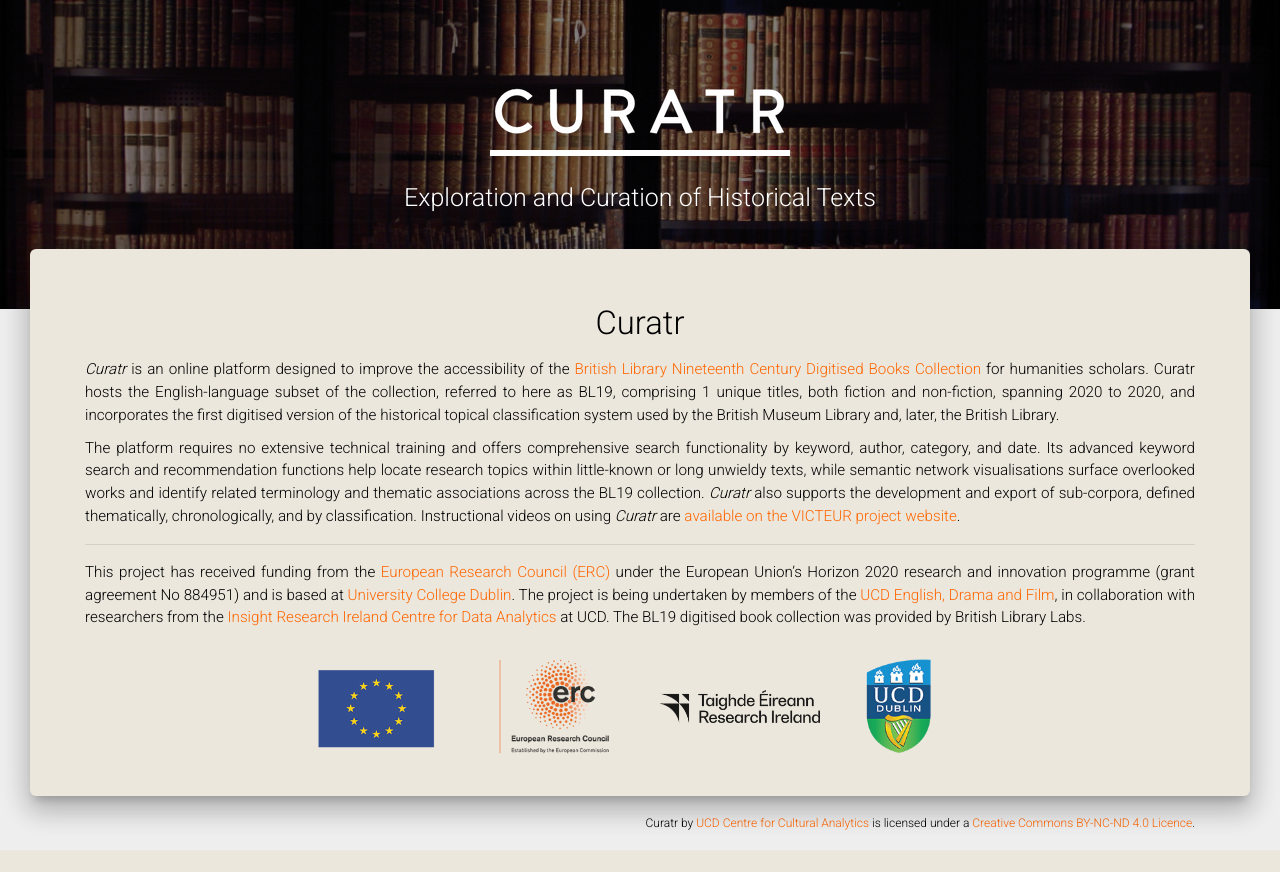
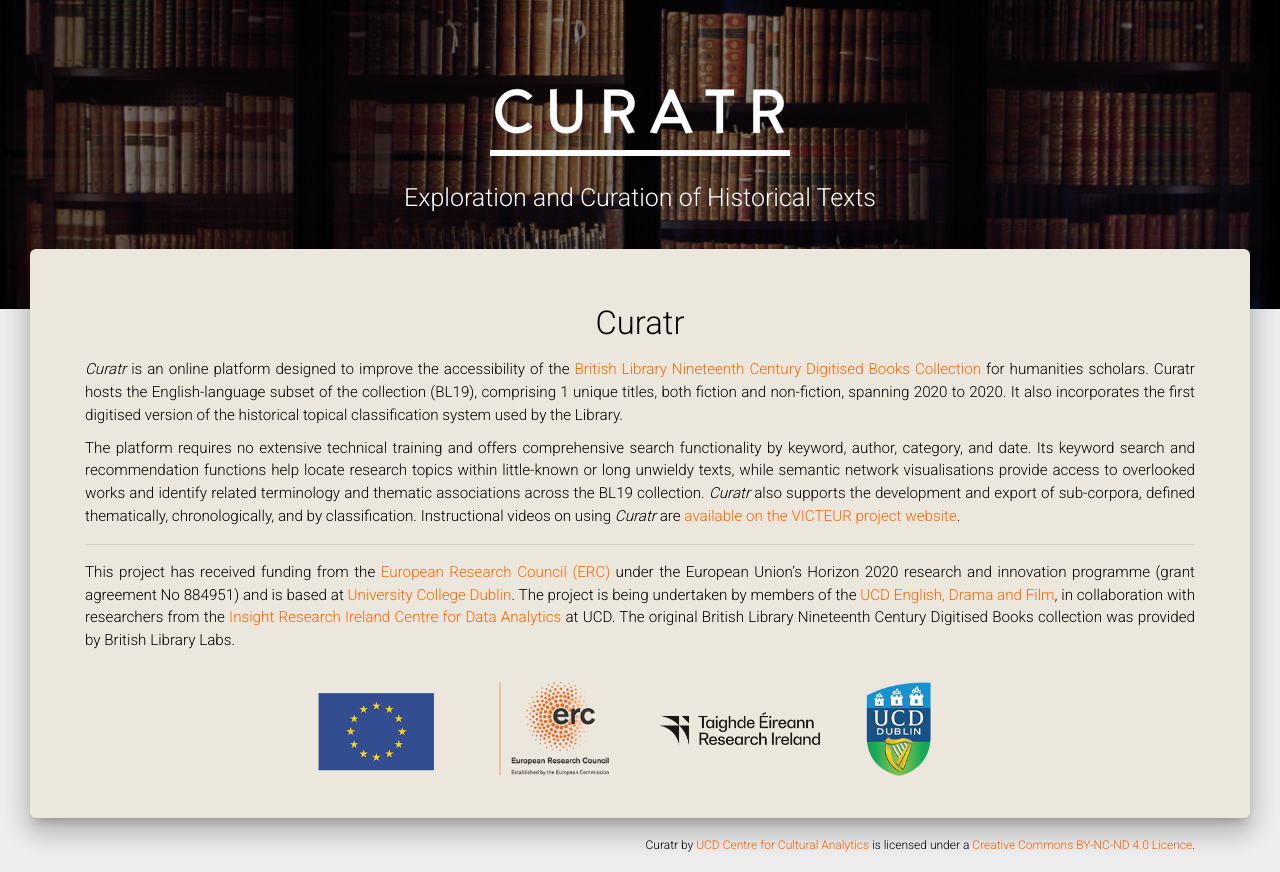
Before and after one commit to derekgreene/curatr, a Flask app: template code/templates/index.html in a window 1280 px wide. Shown: the part 66-938 px from the top of the page. Before the commit the page ends 916 px from the top, so only its background shows below. Run offline with Flask 3, Linux system fonts and the light colour scheme; the template is opened without the code that fills it: most values are stand-ins (such as "Sample title", 1, 10 or a date in 2020); parts of the project's set-up code (start-up, migrations or seed data) failed here and were passed over.

Commit message:
Update template text

```diff
--- a/code/templates/about.html
+++ b/code/templates/about.html
@@ -94,7 +94,7 @@
     <h5 class="division">Acknowledgements</h5>
     <p class="text-justify">
         This work is part of the <a href="https://projectvicteur.com/" target="_blank" rel="noopener noreferrer">VICTEUR project</a>, which has received funding from the <a target="_blank" rel="noopener noreferrer" href="https://erc.europa.eu/">European Research Council (ERC)</a> under the European Union's Horizon 2020 research and innovation programme (grant agreement No 884951), and is being undertaken by members of the <a href="https://www.ucd.ie/englishdramafilm/" target="_blank" rel="noopener noreferrer">UCD School of English, Drama and Film</a>, in collaboration with researchers from the <a href="https://www.insight-centre.org/" target="_blank" rel="noopener noreferrer">Insight Research Ireland Centre for Data Analytics</a> at the <a href="https://www.ucd.ie/cs/" target="_blank" rel="noopener noreferrer">UCD School of Computer Science</a>.
-        The BL19 digitised book collection was provided by British Library Labs.
+        The original British Library Nineteenth Century Digitised Books collection was provided by British Library Labs.
         Curatr by <a href="https://cca.ucd.ie/" target="_blank" rel="noopener noreferrer">UCD Centre for Cultural Analytics</a> is licensed under a <a rel="license noopener noreferrer" href="https://creativecommons.org/licenses/by-nc-nd/4.0/" target="_blank">Creative Commons BY-NC-ND 4.0 Licence</a>. Background image created by <a href="https://www.flickr.com/photos/stevecadman/486263551" target="_blank" rel="noopener noreferrer">Steven Cadman</a>.
     </p>
     <p style="align: center; margin-top: 1.8em;">
--- a/code/templates/block-welcome.html
+++ b/code/templates/block-welcome.html
@@ -1,16 +1,16 @@
 <h2>{% if require_login %}Welcome{% if current_user.guest %} (Guest Account){% endif %}{% else %}Curatr{% endif %}</h2>
 
-<p class="text-justify"><i>Curatr</i> is an online platform designed to improve the accessibility of the <a href="https://doi.org/10.21250/db14" target="_blank" rel="noopener noreferrer">British Library Nineteenth Century Digitised Books Collection</a> for humanities scholars. Curatr hosts the English-language subset of the collection, referred to here as BL19, comprising {{ num_books }} unique titles, both fiction and non-fiction, spanning {{ year_min }} to {{ year_max }}, and incorporates the first digitised version of the historical topical classification system used by the British Museum Library and, later, the British Library.</p>
+<p class="text-justify"><i>Curatr</i> is an online platform designed to improve the accessibility of the <a href="https://doi.org/10.21250/db14" target="_blank" rel="noopener noreferrer">British Library Nineteenth Century Digitised Books Collection</a> for humanities scholars. Curatr hosts the English-language subset of the collection (BL19), comprising {{ num_books }} unique titles, both fiction and non-fiction, spanning {{ year_min }} to {{ year_max }}. It also incorporates the first digitised version of the historical topical classification system used by the Library.</p>
 
 <p class="text-justify">The platform requires no extensive technical training and offers comprehensive search functionality
-    by keyword, author, category, and date. Its advanced keyword search and recommendation functions help locate research
-    topics within little-known or long unwieldy texts, while semantic network visualisations surface overlooked works and
+    by keyword, author, category, and date. Its keyword search and recommendation functions help locate research
+    topics within little-known or long unwieldy texts, while semantic network visualisations provide access to overlooked works and
     identify related terminology and thematic associations across the BL19 collection. <i>Curatr</i> also supports the
     development and export of sub-corpora, defined thematically, chronologically, and by classification. Instructional
     videos on using <i>Curatr</i> are <a href="https://projectvicteur.com/2023/01/10/curatr-videos/" target="_blank" rel="noopener noreferrer">available
     on the VICTEUR project website</a>.</p>
 <hr>
-<p class="text-justify">This project has received funding from the <a target="_blank" rel="noopener noreferrer" href="https://erc.europa.eu/">European Research Council (ERC)</a> under the European Union’s Horizon 2020 research and innovation programme (grant agreement No 884951) and is based at <a target="_blank" rel="noopener noreferrer" href="https://www.ucd.ie/">University College Dublin</a>. The project is being undertaken by members of the <a href=’https://www.ucd.ie/englishdramafilm/’ target=’_blank’ rel="noopener noreferrer">UCD English, Drama and Film</a>, in collaboration with researchers from the <a href=’https://www.insight-centre.org/’ target=’_blank’ rel="noopener noreferrer">Insight Research Ireland Centre for Data Analytics</a> at UCD. The BL19 digitised book collection was provided by British Library Labs.</p>
+<p class="text-justify">This project has received funding from the <a target="_blank" rel="noopener noreferrer" href="https://erc.europa.eu/">European Research Council (ERC)</a> under the European Union’s Horizon 2020 research and innovation programme (grant agreement No 884951) and is based at <a target="_blank" rel="noopener noreferrer" href="https://www.ucd.ie/">University College Dublin</a>. The project is being undertaken by members of the <a href=’https://www.ucd.ie/englishdramafilm/’ target=’_blank’ rel="noopener noreferrer">UCD English, Drama and Film</a>, in collaboration with researchers from the <a href=’https://www.insight-centre.org/’ target=’_blank’ rel="noopener noreferrer">Insight Research Ireland Centre for Data Analytics</a> at UCD. The original British Library Nineteenth Century Digitised Books collection was provided by British Library Labs.</p>
 <p style="text-align: center; margin-top: 1.8em;">
     <a target="_blank" rel="noopener noreferrer" href="https://european-union.europa.eu"><img src="{{staticprefix}}/img/logo-eu.png" class="logo" style="width: 120px; margin-right: 50px;" alt="EU Flag"/></a>
     <a target="_blank" rel="noopener noreferrer" href="https://erc.europa.eu"><img src="{{staticprefix}}/img/logo-erc.png" class="logo" style="width: 132px; margin-right: 35px;" alt="ERC Logo"/></a>
```
